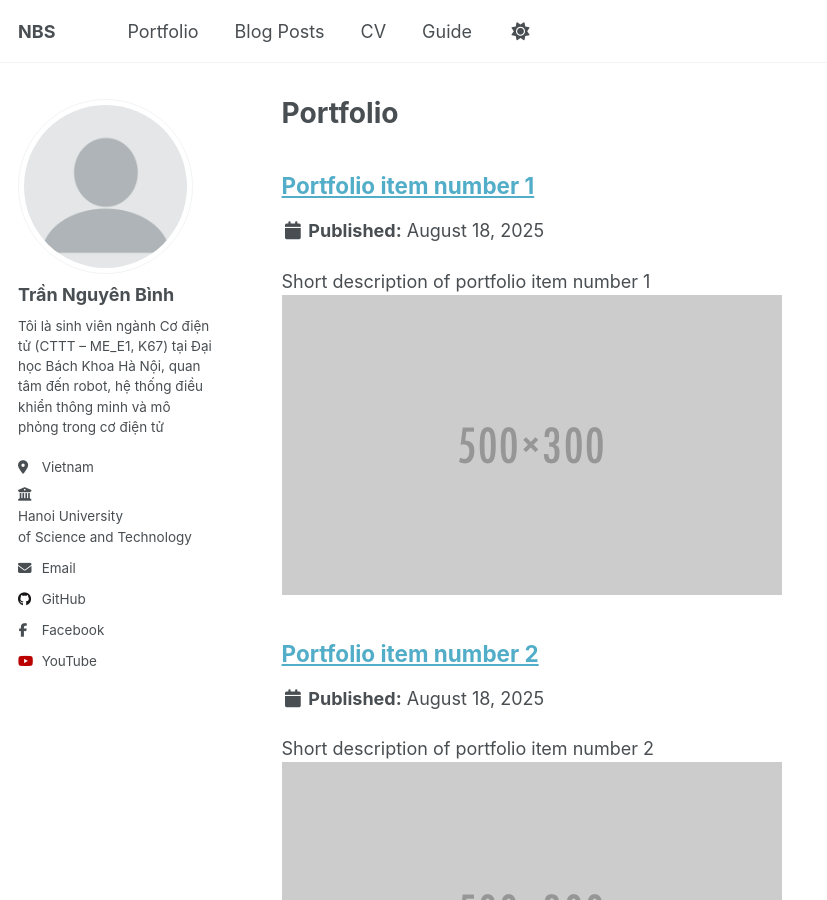
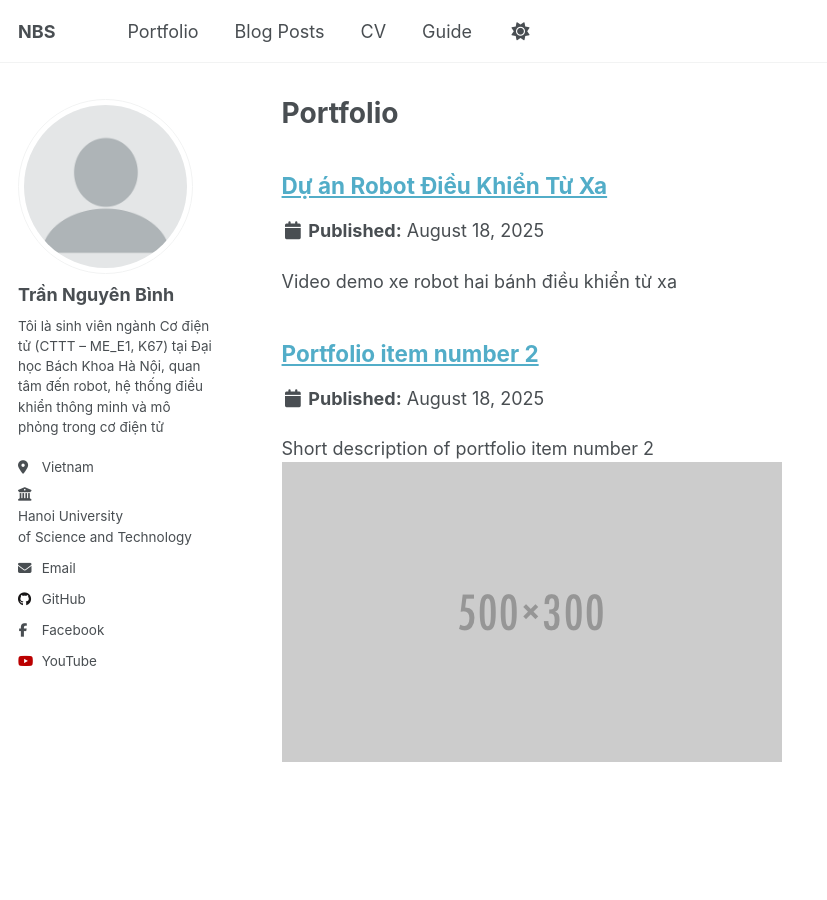
Before and after one commit to nguyenbinh-shark/nguyenbinh-shark.github.io, a Jekyll site: the page built from _pages/portfolio.html, in a window 1280 px wide and 900 px high. Shown: the whole window, without its empty margins (0-827 px from the left). Built offline with Jekyll 4.4.1, drawn with Linux system fonts in a browser that asks for light colours; a script that is not in the unit is left out; some of the changed lines change nothing that is shown.

Commit message:
Update portfolio-1.md

```diff
--- a/_portfolio/portfolio-1.md
+++ b/_portfolio/portfolio-1.md
@@ -1,7 +1,48 @@
 ---
-title: "Portfolio item number 1"
-excerpt: "Short description of portfolio item number 1<br/><img src='/images/500x300.png'>"
+title: "Dự án Robot Điều Khiển Từ Xa"
+excerpt: "Video demo xe robot hai bánh điều khiển từ xa<br/>"
 collection: portfolio
 ---
 
-This is an item in your portfolio. It can be have images or nice text. If you name the file .md, it will be parsed as markdown. If you name the file .html, it will be parsed as HTML.
+Sau đây là video demo dự án **Robot xe hai bánh điều khiển từ xa**, được mình thực hiện bằng ESP32 và điều khiển qua Wi-Fi:
+
+<iframe width="560" height="315"
+  src="https://www.youtube.com/embed/TzDKLDsIgCA"
+  title="Robot điều khiển từ xa"
+  frameborder="0"
+  allow="accelerometer; autoplay; clipboard-write; encrypted-media; gyroscope; picture-in-picture"
+  allowfullscreen>
+</iframe>
+
+---
+
+##  Mô tả dự án
+
+**Mục tiêu**:
+- Thiết kế mô hình robot hai bánh điều khiển từ xa qua Wi-Fi, sử dụng vi điều khiển **ESP32**.
+
+**Tính năng nổi bật**:
+- Điều khiển di chuyển tiến/lùi/quay trái/phải thông qua giao diện web.
+- Cảm biến tốc độ bánh xe (nếu có): để cân bằng và ổn định di chuyển.
+- Giao diện điều khiển thân thiện, hiển thị tình trạng pin và trạng thái kết nối.
+
+**Công nghệ sử dụng**:
+- **Phần cứng**: ESP32, driver motor, bánh xe, pin.
+- **Phần mềm front-end**: giao diện web đơn giản (HTML + CSS + JavaScript).
+- **Giao thức**: ESP32 tạo Access Point hoặc kết nối Wi-Fi, người dùng dùng điện thoại để truy cập và điều khiển.
+
+**Quá trình thực hiện**:
+1. Lập trình ESP32 để làm web server có giao diện điều khiển.
+2. Kết nối driver motor để điều khiển động cơ thông qua tín hiệu GPIO.
+3. Thiết kế UI và xử lý sự kiện (touch/click).
+4. Kiểm tra robot di chuyển, tối ưu độ trễ và phản hồi điều khiển.
+
+---
+
+##  Tại sao nên xem demo?
+
+Video demo thể hiện robot di chuyển nhạy, điều khiển từ xa nhanh và ổn định — minh chứng rõ ràng cho cả kỹ năng phần cứng và phần mềm bạn đang có.
+
+---
+
+*Trần Nguyên Bình – Robotics & Mechatronics enthusiast*
```
